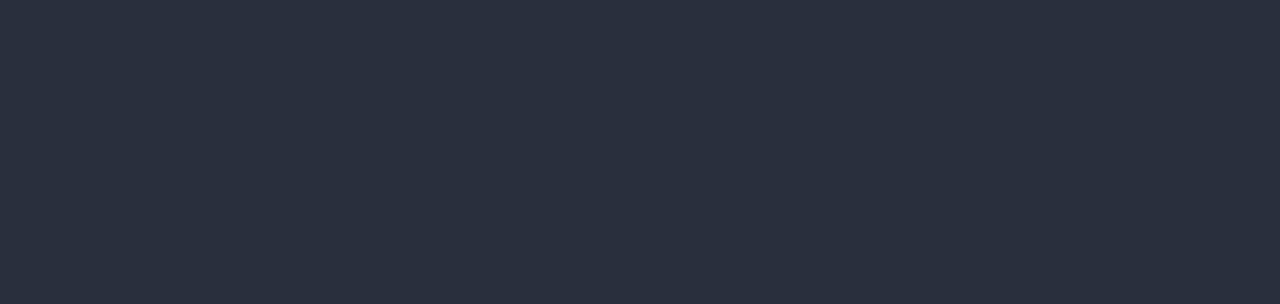
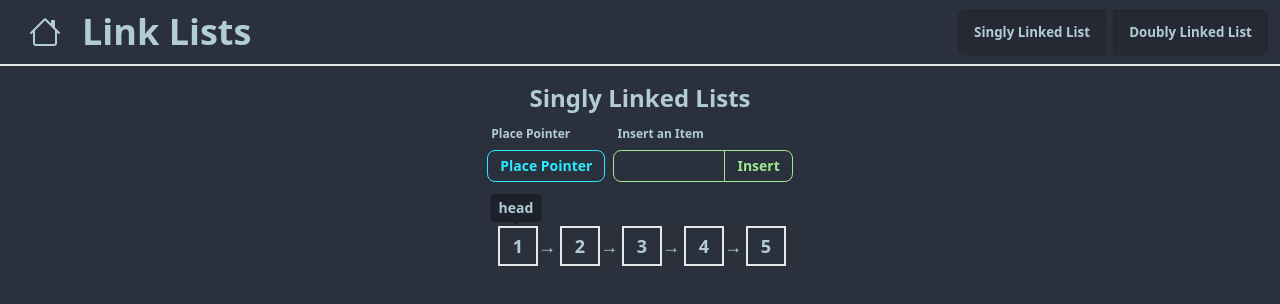
Before and after one commit to alexespejo/dsa-visualizer, a Svelte app: page /linklist/singly in a window 1280 px wide. Shown: the top 304 px of the page. Built offline with nearby package versions, Linux system fonts and the light colour scheme.

Commit message:
doing stuff

```diff
--- a/src/App.svelte
+++ b/src/App.svelte
@@ -16,6 +16,8 @@
  import AVL from "./routes/Trees/AVL.svelte";
  import RBT from "./routes/Trees/RBT.svelte";
  import BTree from "./routes/Trees/BTree.svelte";
+ import SinglyLinked from "./routes/LinkList/SinglyLinked.svelte";
+ import DoublyLinked from "./routes/LinkList/DoublyLinked.svelte";
  //  import Playground from "./routes/Playground.svelte";
  import Home from "./routes/Home.svelte";
 
@@ -49,6 +51,8 @@
    <Route path="/trees/avl" component={AVL} />
    <Route path="/trees/rbt" component={RBT} />
    <Route path="/trees/b_tree" component={BTree} />
+   <Route path="/linklist/singly" component={SinglyLinked} />
+   <Route path="/linklist/doubly" component={DoublyLinked} />
 
    <Route path="/kevin" component={Kevin} />
    <Route path="/alex" component={Alex} />
--- /dev/null
+++ b/src/components/LinkList/LinkListRoutes.svelte
@@ -0,0 +1,6 @@
+<script>
+ import { Link } from "svelte-routing";
+</script>
+
+<Link class="btn join-item" to="/linklist/singly">Singly Linked List</Link>
+<Link class="btn join-item" to="/linklist/doubly">Doubly Linked List</Link>
--- /dev/null
+++ b/src/components/LinkList/Navbar.svelte
@@ -0,0 +1,36 @@
+<script>
+ import { Router, Link, Route } from "svelte-routing";
+ import DropdownMenue from "../custom/DropdownMenue.svelte";
+ import LinkListRoutes from "./LinkListRoutes.svelte";
+</script>
+
+<div class="navbar bg-base-100 shadow-sm border-b-2">
+ <div class="navbar-start lg:flex-1">
+  <Link to="/" class="btn btn-ghost mx-1">
+   <svg
+    xmlns="http://www.w3.org/2000/svg"
+    width="32"
+    height="32"
+    fill="currentColor"
+    class="bi bi-house"
+    viewBox="0 0 16 16"
+   >
+    <path
+     d="M8.707 1.5a1 1 0 0 0-1.414 0L.646 8.146a.5.5 0 0 0 .708.708L2 8.207V13.5A1.5 1.5 0 0 0 3.5 15h9a1.5 1.5 0 0 0 1.5-1.5V8.207l.646.647a.5.5 0 0 0 .708-.708L13 5.793V2.5a.5.5 0 0 0-.5-.5h-1a.5.5 0 0 0-.5.5v1.293zM13 7.207V13.5a.5.5 0 0 1-.5.5h-9a.5.5 0 0 1-.5-.5V7.207l5-5z"
+    />
+   </svg>
+  </Link>
+  <h1
+   class="text-xl sm:text-2xl lg:text-4xl font-bold lg:flex lg:items-center hidden relative"
+  >
+   Link Lists
+  </h1>
+ </div>
+ <div class="navbar-center lg:flex-none lg:hidden">
+  <h1 class="text-xl sm:text-2xl lg:text-4xl font-bold">Link Lists</h1>
+ </div>
+
+ <div class="navbar-end lg:w-fit">
+  <DropdownMenue label="Trees"><LinkListRoutes /></DropdownMenue>
+ </div>
+</div>
--- a/src/components/custom/Inputs/NumberInput.svelte
+++ b/src/components/custom/Inputs/NumberInput.svelte
@@ -17,7 +17,7 @@
  on:change
  type="number"
  {placeholder}
- class={`input input-${color} input-${size} ${styles} input-bordered w-max-w-xs font-bold w-28 input-sm`}
+ class={`input input-${color} input-${size} ${styles} input-bordered w-max-w-xs font-bold w-28 input-sm join-item`}
  {disabled}
  {min}
  {max}
--- a/src/layouts/Layout.svelte
+++ b/src/layouts/Layout.svelte
@@ -2,6 +2,7 @@
  import HashTableNavbar from "../components/HashTableControls/Navbar.svelte";
  import SortingAlgoNavbar from "../components/SortingAlgoControls/Navbar.svelte";
  import TreeNavbar from "../components/Trees/Navbar.svelte";
+ import LinkListNavbar from "../components/LinkList/Navbar.svelte";
  export let dataStructure: string;
 </script>
 
@@ -11,6 +12,8 @@
  <SortingAlgoNavbar />
 {:else if dataStructure === "TR"}
  <TreeNavbar />
+{:else if dataStructure === "LL"}
+ <LinkListNavbar />
 {/if}
 <main class="px-2 2xl:px-64 relative flex-col flex items-center">
  <slot />
--- a/src/routes/Home.svelte
+++ b/src/routes/Home.svelte
@@ -32,6 +32,12 @@
   route="/trees/bst"
  />
  <Card
+  title="Linked Lists"
+  description="Singly Linked List, Doubly Linked List"
+  route="/linklist/singly"
+  icon={LL}
+ />
+ <Card
   title="Graph"
   description="Best-First search, Depth-First search, and Dijsktra's shortest path"
   icon={GA}
@@ -44,10 +50,4 @@
   icon={QU}
   description="Circular Queues, Priority Queues/Heaps"
  />
-
- <Card
-  title="Linked Lists"
-  description="Singly Linked List, Doubly Linked List"
-  icon={LL}
- />
 </div>
--- /dev/null
+++ b/src/routes/LinkList/DoublyLinked.svelte
@@ -0,0 +1,26 @@
+<script lang="ts">
+ import Layout from "../../layouts/Layout.svelte";
+ import Controls from "../../components/custom/layout/Controls.svelte";
+ import Visualize from "../../components/custom/layout/Visualize.svelte";
+
+ let list = [1, 2, 3, 4, 5];
+</script>
+
+<Layout dataStructure="LL">
+ <Controls></Controls>
+
+ <Visualize>
+  <div class="flex font-bold text-lg items-center">
+   {#each list as item, index}
+    <div class="flex items-center">
+     <div class="border-2 w-10 h-10 flex items-center justify-center ml-1">
+      {item}
+     </div>
+     {#if index < list.length - 1}
+      &rarr;
+     {/if}
+    </div>
+   {/each}
+  </div>
+ </Visualize>
+</Layout>
--- /dev/null
+++ b/src/routes/LinkList/SinglyLinked.svelte
@@ -0,0 +1,52 @@
+<script lang="ts">
+ import Layout from "../../layouts/Layout.svelte";
+ import Controls from "../../components/custom/layout/Controls.svelte";
+ import Visualize from "../../components/custom/layout/Visualize.svelte";
+
+ import FormControl from "../../components/custom/FormControl.svelte";
+ import HiddenLabel from "../../components/custom/Inputs/HiddenLabel.svelte";
+ import Label from "../../components/custom/Inputs/Label.svelte";
+ import Button from "../../components/custom/Button.svelte";
+ import NumberInput from "../../components/custom/Inputs/NumberInput.svelte";
+ import Join from "../../components/custom/layout/Join.svelte";
+
+ let list = [1, 2, 3, 4, 5];
+
+ let numberToInsert: number;
+</script>
+
+<Layout dataStructure="LL">
+ <Controls title="Singly Linked Lists">
+  <!-- Place a pointer -->
+  <FormControl>
+   <Label>Place Pointer</Label>
+   <Button color="info">Place Pointer</Button>
+  </FormControl>
+
+  <!-- Insert an Item -->
+  <FormControl>
+   <Label>Insert an Item</Label>
+   <Join>
+    <NumberInput bind:value={numberToInsert} color="primary" />
+    <Button color="primary">Insert</Button>
+   </Join>
+  </FormControl>
+ </Controls>
+
+ <Visualize>
+  <div class="flex font-bold text-lg items-center mt-10">
+   {#each list as item, index}
+    <div class={`${index === 0 ? "tooltip tooltip-open" : ""}`} data-tip="head">
+     <div class="border-2 w-10 h-10 flex items-center justify-center ml-1">
+      <div class={`flex items-center`}>
+       {item}
+      </div>
+     </div>
+    </div>
+    {#if index < list.length - 1}
+     &rarr;
+    {/if}
+   {/each}
+  </div>
+ </Visualize>
+</Layout>
```
